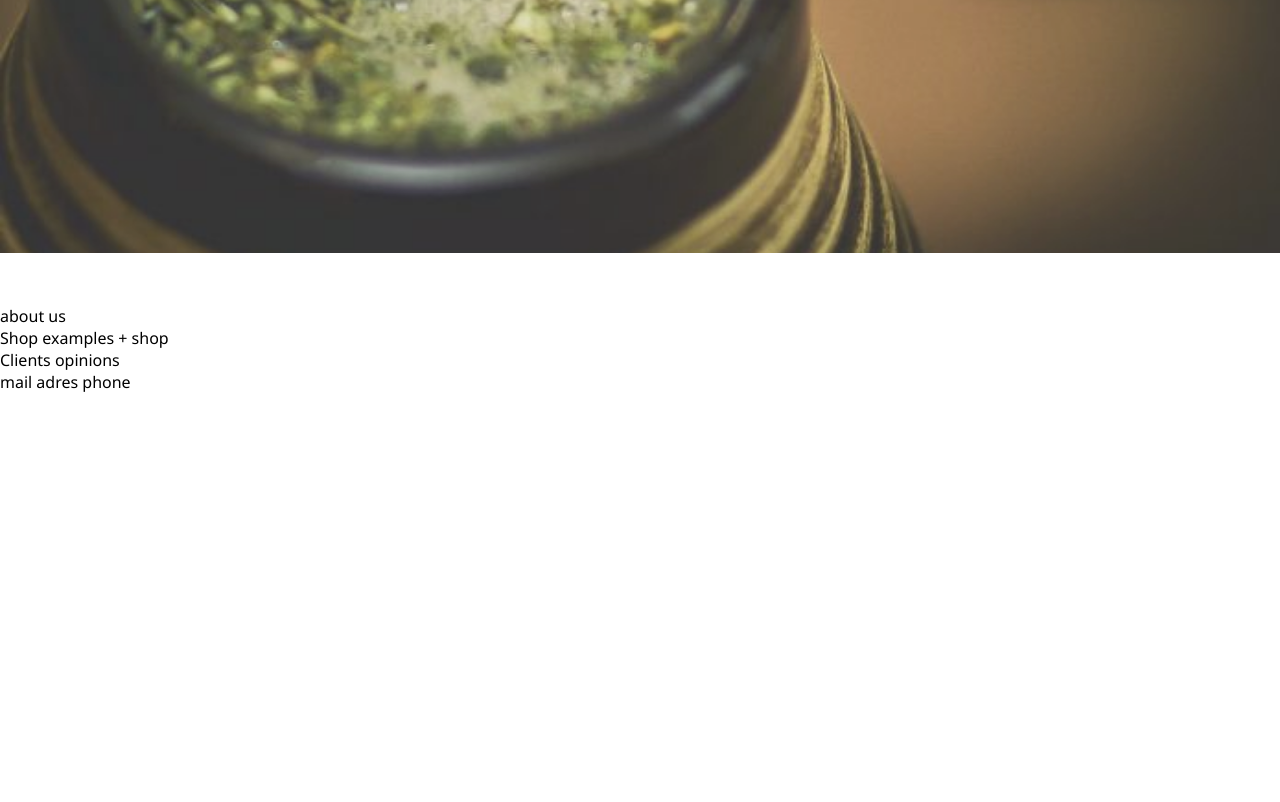
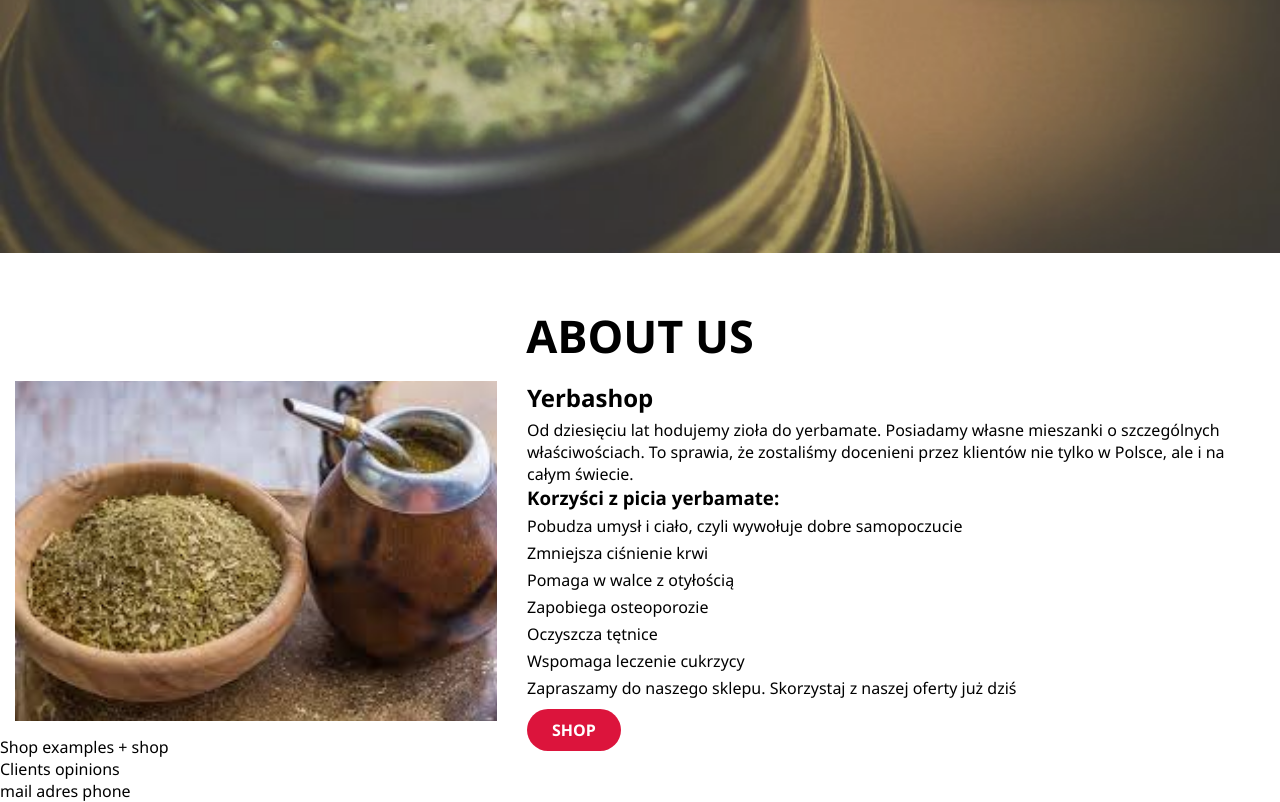
Before and after one commit to AdamJochemczyk/JSShop, a plain HTML site: page index.html in a window 1280 px wide. Shown: the part 547-1349 px from the top of the page. Before the commit the page ends 940 px from the top, so only its background shows below. Drawn offline with Linux system fonts and the light colour scheme.

Commit message:
about section

```diff
--- a/index.css
+++ b/index.css
@@ -3,48 +3,65 @@
   padding: 0;
   box-sizing: border-box;
 }
-html{
+
+html {
   scroll-behavior: smooth;
 }
-body{
-    font-family: 'Segoe UI';
+
+body {
+  font-family: "Segoe UI";
 }
+
+.gotoshop-btn {
+  display: inline-block;
+  margin-top: 10px;
+  padding: 10px 25px;
+  background: crimson;
+  border-radius: 50px;
+  text-transform: uppercase;
+  z-index: 5;
+  color: #fff;
+  font-weight: 700;
+}
+
 /*basic flex*/
-.col{
+.col {
   display: flex;
   flex-direction: column;
 }
-.row{
+.row {
   display: flex;
 }
 
 /* Header and menu */
-ul,nav{
+ul,
+nav {
   list-style: none;
 }
-nav>li{
-    flex:1 1;
+nav > li {
+  flex: 1 1;
   padding: 10px;
   text-align: center;
 }
-header{
+header {
   width: 100%;
   z-index: 5;
   justify-content: space-between;
   padding: 5px;
   color: #fff;
 }
-header h2{
+header h2 {
   text-transform: uppercase;
   margin-left: 1%;
 }
-a{
+a {
   text-decoration: none;
   cursor: pointer;
   color: inherit;
 }
+
 /*banner*/
-.banner{
+.banner {
   text-align: center;
   top: 0;
   left: 0;
@@ -60,25 +77,51 @@ a{
   min-height: 100vh;
   background-size: cover;
   justify-content: center;
-    font-weight: 800;
   opacity: 0.85;
 }
-.banner-content{
+.banner-content {
   opacity: 1;
 }
-.banner-content > h1{
+.banner-content > h1 {
   font-size: 70px;
 }
-.banner-content >h3{
+.banner-content > h3 {
   font-size: 25px;
 }
-.banner-content > a{
-    display: inline-block;
-    margin-top: 10px;
-    padding: 10px 25px;
-    background: crimson;
-    border-radius: 50px;
+/*About us */
+#about > .row {
+  justify-content: center;
+}
+.about-container {
+  display: flex;
+  flex-wrap: wrap;
+}
+.about-container li {
+  padding: 15px;
+  height: 370px;
+  background-size: cover;
+  background-position: center;
+  background-clip: content-box;
+}
+.title {
+  font-size: 45px;
   text-transform: uppercase;
-    z-index: 5;
 }
-/*About us */
+.about-left {
+  flex-basis: 40%;
+  background-image: url(images/aboutus.jpg);
+}
+.about-right {
+  flex-basis: 60%;
+}
+.about-right > p {
+  margin-top: 5px;
+}
+
+@media (max-width: 1000px) {
+  .about-left,
+  .about-right {
+    flex-basis: 100%;
+  }
+}
+/*shop examples*/
--- a/index.html
+++ b/index.html
@@ -12,10 +12,10 @@
             <h2 class="logo"><a href="#">Yerbashop</a></h2>
         <nav class="row">
             <li><a href="#">Home</a></li>
-            <li><a href="#">About</a></li>
-            <li><a href="#">Shop</a></li>
-            <li><a href="#">Clients</a></li>
-            <li><a href="#">Contact</a></li>
+            <li><a href="#about">About</a></li>
+            <li><a href="/shop.html">Shop</a></li>
+            <li><a href="#clients">Clients</a></li>
+            <li><a href="#contact">Contact</a></li>
         </nav>
         </header>
         <section class="banner">
@@ -23,12 +23,30 @@
                 <div class="banner-content">
                 <h1>Yerbashop</h1>
                 <h3>Drink yerba be healthy</h3>
-                <a href="shop.html">Shop</a>
+                <a href="shop.html" class="gotoshop-btn">Shop</a>
                 </div>
             </div>
         </section>
-        <section id="about-us">
-            about us
+        <section id="about">
+            <div class="row">
+                <h3 class="title">About us</h3>
+            </div>
+                <ul class="about-container">
+                    <li class="about-left"></li>
+                    <li class="about-right">
+                        <h2>Yerbashop</h2>
+                        <p>Od dziesięciu lat hodujemy zioła do yerbamate. Posiadamy własne mieszanki o szczególnych właściwościach. To sprawia, że zostaliśmy docenieni przez klientów nie tylko w Polsce, ale i na całym świecie. </p>
+                        <h3>Korzyści z picia yerbamate:</h3>
+                        <p>Pobudza umysł i ciało, czyli wywołuje dobre samopoczucie</p>
+                        <p>Zmniejsza ciśnienie krwi</p>
+                        <p>Pomaga w walce z otyłością</p>
+                        <p>Zapobiega osteoporozie</p>
+                        <p>Oczyszcza tętnice</p>
+                        <p>Wspomaga leczenie cukrzycy</p>
+                        <p>Zapraszamy do naszego sklepu. Skorzystaj z naszej oferty już dziś</p>
+                        <a href="shop.html" class="gotoshop-btn">Shop</a>
+                    </li>
+                </ul>
         </section>
         <section id="shop">
             Shop examples + shop
```
Also changed, not shown: images/aboutus.jpg (added). Lines whose indentation alone changed are shown as unchanged.
